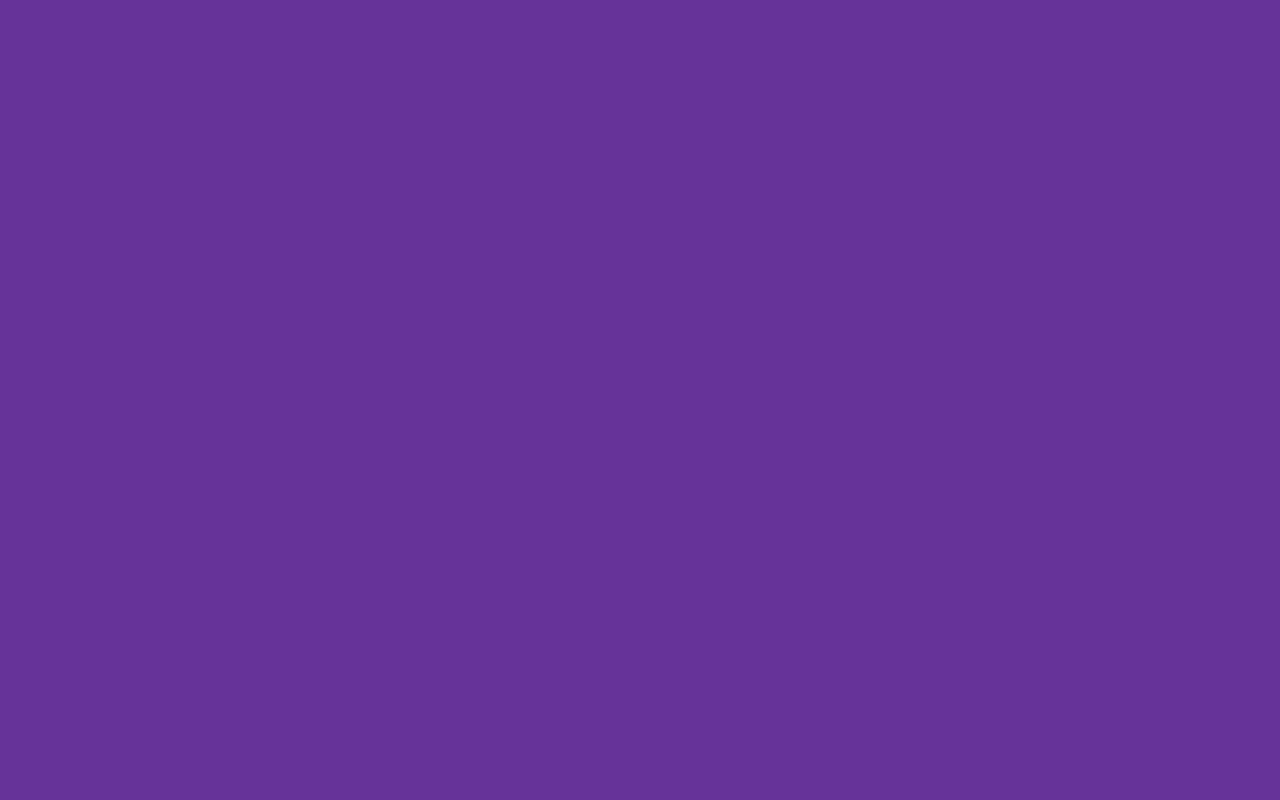
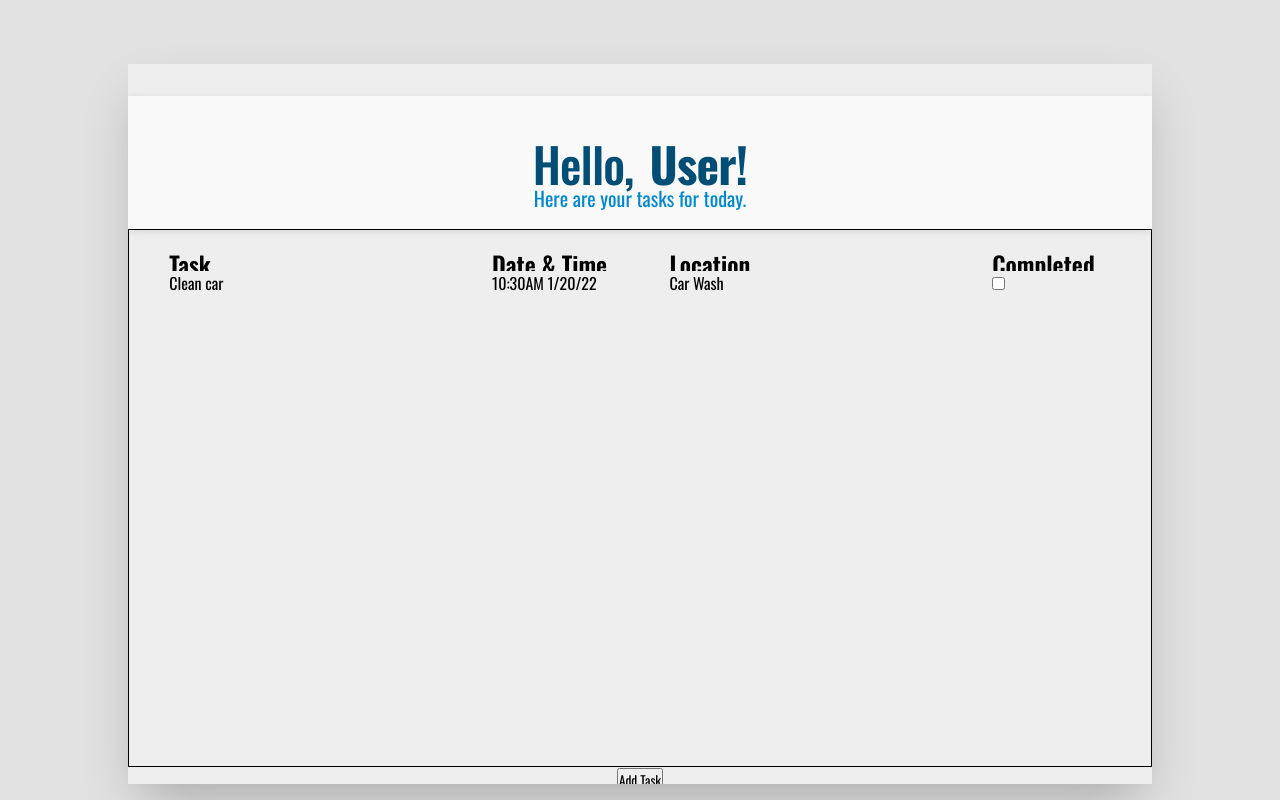
Before and after one commit to krovinskii/ToDo-WebApp, a website built with webpack: page src/template.html in a window 1280 px wide. Built offline with nearby package versions, Linux system fonts and the light colour scheme.

Commit message:
UI in progress

```diff
--- a/src/styles.css
+++ b/src/styles.css
@@ -1,4 +1,99 @@
 /* styles.css */
+* {
+  margin: 0;
+  padding: 0;
+
+  box-sizing: border-box;
+  overflow: hidden;
+  font-family: "Oswald";
+}
 body {
-  background-color: rebeccapurple;
+  height: 100vh;
+  width: 100vw;
+  display: flex;
+  justify-content: center;
+  background-color: #e1e1e1;
 }
+.appContainer {
+  height: 90%;
+  width: 80%;
+  display: flex;
+  margin: 4rem 0rem;
+  background-color: #eeeeee;
+  box-shadow: rgba(0, 0, 0, 0.25) 0px 25px 50px -12px;
+  flex-direction: column;
+  align-items: center;
+}
+.welcomeText {
+  padding: 2rem 0rem;
+  margin-top: 2rem;
+  text-align: center;
+  color: #004e76;
+  width: 100%;
+  height: fit-content;
+  background-color: #f9f9f9;
+  box-shadow: rgba(99, 99, 99, 0.2) 0px 2px 8px 0px;
+}
+
+.helloUser {
+  display: flex;
+  gap: 1rem;
+  font-size: 3rem;
+  letter-spacing: -0.05rem;
+  font-weight: 500;
+  justify-content: center;
+}
+.welcomeSubtext {
+  color: #0088cc;
+  font-size: 1.25rem;
+  position: relative;
+  bottom: 1rem;
+}
+
+.appDisplay {
+  display: grid;
+  grid-template-columns: 0.5fr 4fr 2fr 4fr 1fr 0.5fr;
+  grid-template-rows: 1fr repeat(20, 1fr);
+  padding-top: 1rem;
+  width: 100%;
+  height: fit-content;
+  border: 1px solid black;
+}
+#task {
+  grid-column: 2 / 2;
+}
+#dateTime {
+  grid-column: 3/3;
+}
+#location {
+  grid-column: 4/4;
+  padding-left: 1rem;
+}
+#completed,
+.appDisplayCompletedData {
+  grid-column: 5/5;
+  white-space: nowrap;
+  min-width: min-content;
+  padding: 0 1rem;
+}
+.appDisplayTaskData {
+  grid-column: 2/2;
+}
+.appDisplayTitle {
+  font-weight: 600;
+  font-size: clamp(0.75rem, 1.5rem, 2rem);
+}
+.appDisplayDateTimeData {
+}
+.appDisplayLocationData {
+  padding-left: 1rem;
+}
+
+.addTask {
+  justify-self: flex-end;
+}
+.appDisplayContainer {
+  display: flex;
+  flex-direction: column;
+  justify-content: space-around;
+}
--- a/src/template.html
+++ b/src/template.html
@@ -3,7 +3,37 @@
   <head>
     <meta charset="UTF-8" />
     <meta name="viewport" content="width=device-width, initial-scale=1.0" />
-    <title>Document</title>
+    <title>To-Do</title>
+    <link rel="preconnect" href="https://fonts.googleapis.com" />
+    <link rel="preconnect" href="https://fonts.gstatic.com" crossorigin />
+    <link
+      href="https://fonts.googleapis.com/css2?family=Oswald:wght@200..700&display=swap"
+      rel="stylesheet"
+    />
   </head>
-  <body></body>
+  <body>
+    <div class="appContainer">
+      <div class="welcomeText">
+        <div class="helloUser">
+          Hello,
+          <h4>User!</h4>
+        </div>
+        <div class="welcomeSubtext">Here are your tasks for today.</div>
+        <!--Insert dynamic date here in welcomeSubtext?-->
+      </div>
+      <div class="appDisplay">
+        <!--Grid Titles-->
+        <div class="appDisplayTitle" id="task">Task</div>
+        <div class="appDisplayTitle" id="datetime">Date & Time</div>
+        <div class="appDisplayTitle" id="location">Location</div>
+        <div class="appDisplayTitle" id="completed">Completed</div>
+        <!--Grid Data-->
+        <div class="appDisplayTaskData">Clean car</div>
+        <div class="appDisplayDateTimeData">10:30AM 1/20/22</div>
+        <div class="appDisplayLocationData">Car Wash</div>
+        <div class="appDisplayCompletedData"><input type="checkbox" /></div>
+      </div>
+      <div class="addTask"><button class="addTaskBtn">Add Task</button></div>
+    </div>
+  </body>
 </html>
```
